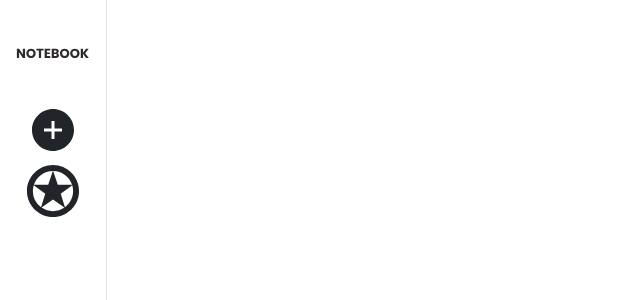
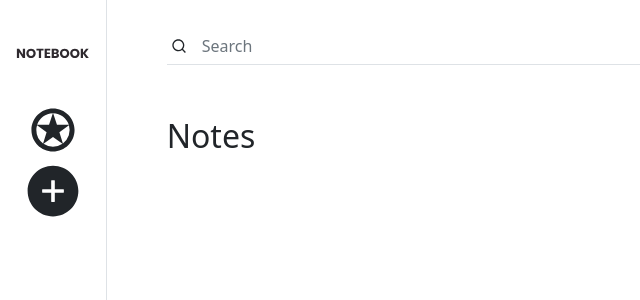
Before and after one commit to mones-cse/note-app, a React (Create React App) app: page / in a window 1280 px wide. Shown: the top 300 px of the page, without its empty margins (0-640 px from the left). Built offline with nearby package versions, Linux system fonts and the light colour scheme.

Commit message:
search bar layout

```diff
--- a/src/components/Sidebar/Sidebar.js
+++ b/src/components/Sidebar/Sidebar.js
@@ -19,17 +19,19 @@ const Sidebar = () => {
         <div className={"col-1 min-vh-100 text-center border-end"}>
             <img className={"mt-5"} src={Logo} alt="" />
             <br />
-            <AiFillPlusCircle
+            <GiAlliedStar
                 className={"mt-5"}
                 size="48px"
+                onClick={() => noteCtx.toggleFav()}
+            />
+            <br />
+            <AiFillPlusCircle
+                className={"mt-2"}
+                size="58px"
                 onClick={openModal}
             />
-            <br />
-            <GiAlliedStar
-                className={"mt-2"}
-                size="58px"
-                onClick={() => noteCtx.toggleFav()}
-            />
+
+
             <NoteModal isModalOpen={isModalOpen} closeModal={closeModal} isTypeUpdate={false}/>
         </div>
     );
--- a/src/scenes/DashBoard/Dashboard.js
+++ b/src/scenes/DashBoard/Dashboard.js
@@ -1,7 +1,8 @@
 import React, { useState, useContext } from "react";
+import NotesContext from "../../context/NotesContext";
 import NoteModal from "../../components/Modal/NoteModal";
-import NotesContext from "../../context/NotesContext";
 import Note from "./Note/Note";
+import { RiSearchLine } from "react-icons/ri";
 
 const Dashboard = () => {
     const noteCtx = useContext(NotesContext);
@@ -21,11 +22,25 @@ const Dashboard = () => {
 
     return (
         <div className={"col-11 container-fluid "}>
+            <div>
+                <div className="input-group flex-nowrap mt-4 p-1 ps-5 pe-5">
+                    <span className="input-group-text bg-transparent border-0 border-bottom rounded-0 p-1" id="addon-wrapping">
+                        <RiSearchLine/>
+                    </span>
+                    <input type="text" className="form-control border-0 border-bottom rounded-0 shadow-none" placeholder="Search" aria-label="Username"
+                           aria-describedby="addon-wrapping"/>
+                </div>
+            </div>
+            <div className={"ps-5 mt-5 pe-5"}>
+                <h2 className={"mb-4 mt-2"}>Notes</h2>
                 <div className={"row gx-3"}>
                     {notes.map(note => (
                         <Note key={note.id} note={note} openModal={openModal} noteModalHandler={noteModalHandler}/>
                     ))}
                 </div>
+            </div>
+
+
             <NoteModal isModalOpen={isModalOpen}  closeModal={closeModal} isTypeUpdate={true} selectedNote={selectedNote}/>
         </div>
     );
```
